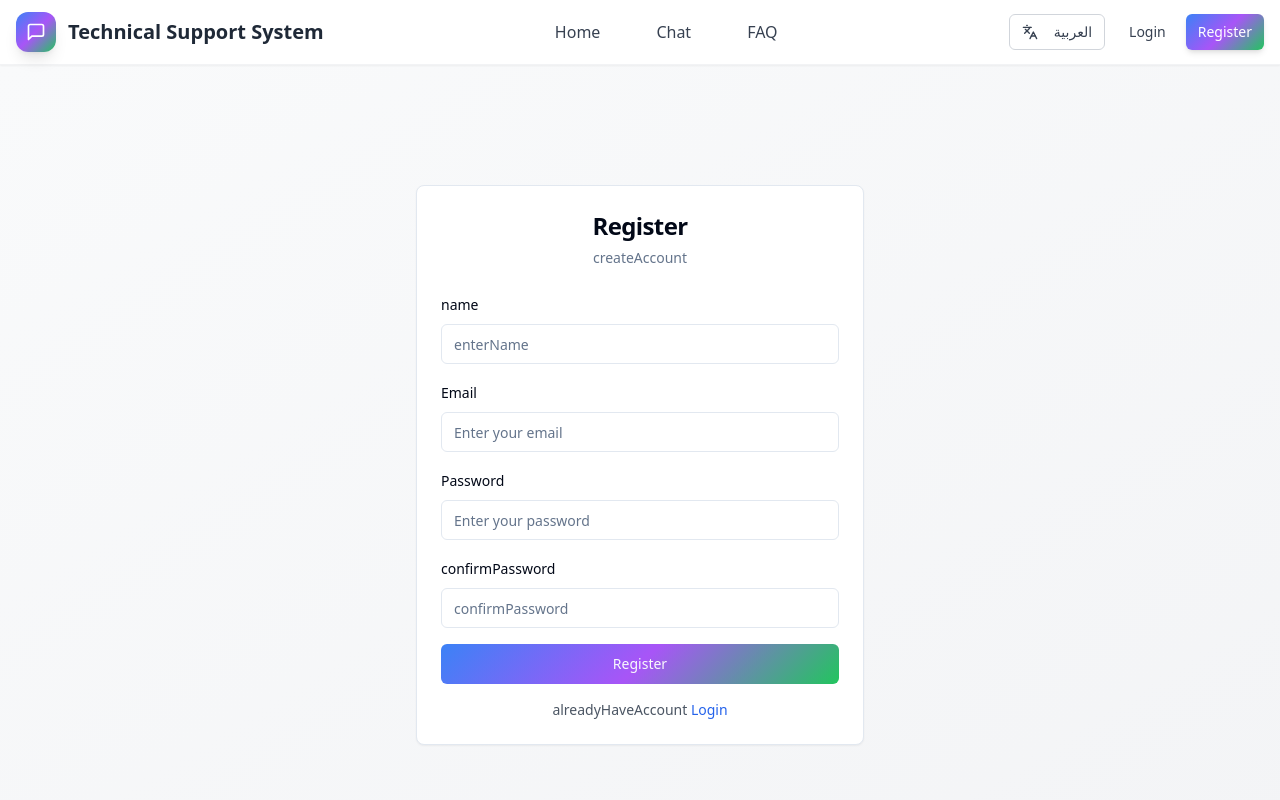
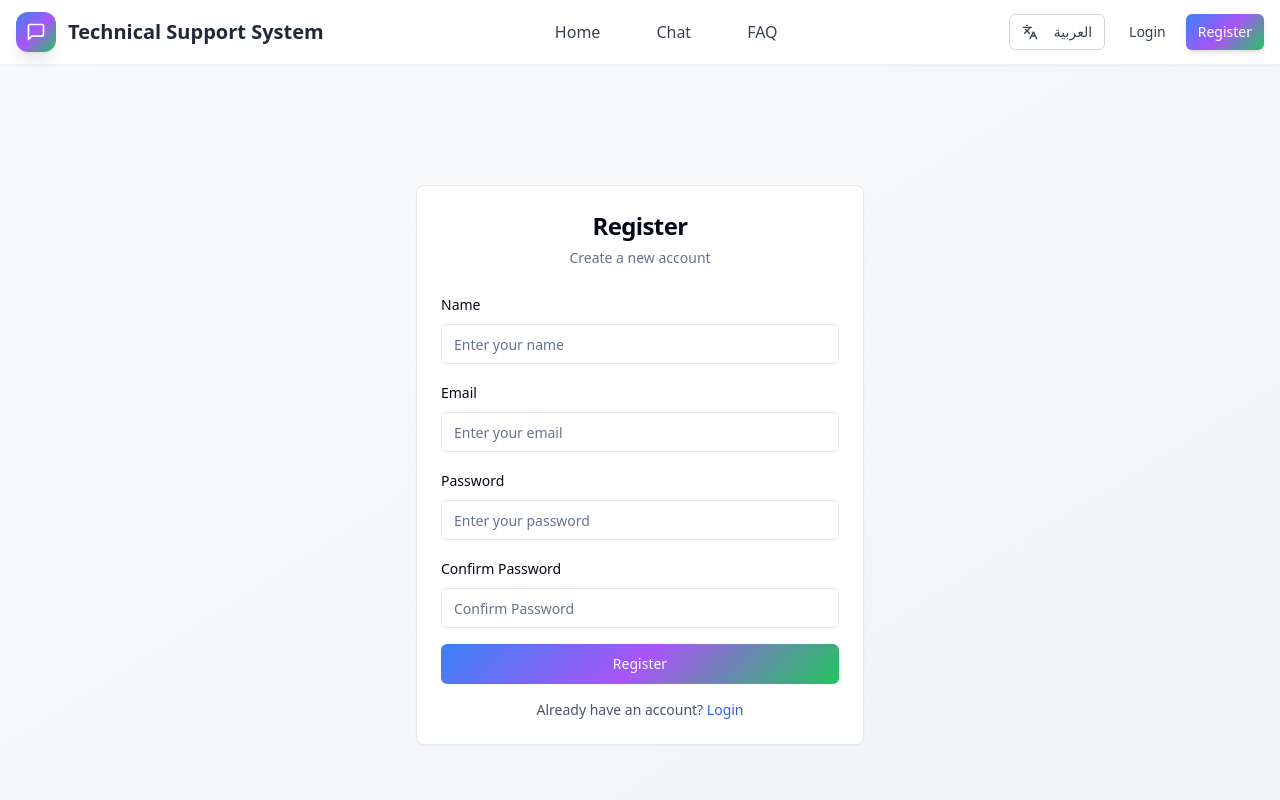
Before and after one commit to mohammedemran-a/support-chat, a React (Vite) app: page /register in a window 1280 px wide. Shown: the top 800 px of the page. Built offline with nearby package versions, Linux system fonts and the light colour scheme.

Commit message:
Fix: Register page translation issues
Updated the Register page to use i18n for all text, ensuring correct translation to Arabic.

```diff
--- a/src/locales/ar.json
+++ b/src/locales/ar.json
@@ -71,5 +71,15 @@
   "faqDescription": "ابحث عن إجابات للأسئلة الشائعة",
   "chatWelcome": "أهلاً بك! كيف يمكنني مساعدتك اليوم؟",
   "botTyping": "البوت يكتب...",
-  "newChatStarted": "تم بدء محادثة جديدة"
+  "newChatStarted": "تم بدء محادثة جديدة",
+  "name": "الاسم",
+  "enterName": "أدخل الاسم",
+  "confirmPassword": "تأكيد كلمة المرور",
+  "createAccount": "إنشاء حساب جديد",
+  "alreadyHaveAccount": "لديك حساب بالفعل؟",
+  "passwordMismatch": "كلمات المرور غير متطابقة",
+  "passwordMinLength": "كلمة المرور يجب أن تكون 6 أحرف على الأقل",
+  "emailAlreadyRegistered": "هذا البريد الإلكتروني مسجل بالفعل",
+  "registrationError": "خطأ في إنشاء الحساب",
+  "registrationSuccess": "تم إنشاء الحساب بنجاح! يرجى التحقق من بريدك الإلكتروني لتأكيد الحساب"
 }
--- a/src/locales/en.json
+++ b/src/locales/en.json
@@ -71,5 +71,15 @@
   "faqDescription": "Find answers to frequently asked questions",
   "chatWelcome": "Hello! How can I help you today?",
   "botTyping": "Bot is typing...",
-  "newChatStarted": "New chat started"
+  "newChatStarted": "New chat started",
+  "name": "Name",
+  "enterName": "Enter your name",
+  "confirmPassword": "Confirm Password",
+  "createAccount": "Create a new account",
+  "alreadyHaveAccount": "Already have an account?",
+  "passwordMismatch": "Passwords do not match",
+  "passwordMinLength": "Password must be at least 6 characters",
+  "emailAlreadyRegistered": "This email is already registered",
+  "registrationError": "Error creating account",
+  "registrationSuccess": "Account created successfully! Please check your email to confirm your account"
 }
--- a/src/pages/Register.tsx
+++ b/src/pages/Register.tsx
@@ -26,12 +26,12 @@ const RegisterForm = () => {
     e.preventDefault();
 
     if (formData.password !== formData.confirmPassword) {
-      toast.error(t('passwordMismatch') || 'كلمات المرور غير متطابقة');
+      toast.error(t('passwordMismatch') || 'Passwords do not match');
       return;
     }
 
     if (formData.password.length < 6) {
-      toast.error('كلمة المرور يجب أن تكون 6 أحرف على الأقل');
+      toast.error(t('passwordMinLength') || 'Password must be at least 6 characters');
       return;
     }
 
@@ -54,18 +54,18 @@ const RegisterForm = () => {
       if (error) {
         console.error('Registration error:', error);
         if (error.message.includes('already registered')) {
-          toast.error('هذا البريد الإلكتروني مسجل بالفعل');
+          toast.error(t('emailAlreadyRegistered') || 'This email is already registered');
         } else {
-          toast.error(error.message || 'خطأ في إنشاء الحساب');
+          toast.error(error.message || t('registrationError') || 'Error creating account');
         }
         return;
       }
 
-      toast.success('تم إنشاء الحساب بنجاح! يرجى التحقق من بريدك الإلكتروني لتأكيد الحساب');
+      toast.success(t('registrationSuccess') || 'Account created successfully! Please check your email to confirm your account');
       navigate('/login');
     } catch (error: any) {
       console.error('Registration error:', error);
-      toast.error('خطأ في إنشاء الحساب');
+      toast.error(t('registrationError') || 'Error creating account');
     } finally {
       setIsLoading(false);
     }
@@ -76,16 +76,16 @@ const RegisterForm = () => {
       <Card className="w-full max-w-md">
         <CardHeader className="text-center">
           <CardTitle className="text-2xl font-bold">{t('register')}</CardTitle>
-          <CardDescription>{t('createAccount') || 'إنشاء حساب جديد'}</CardDescription>
+          <CardDescription>{t('createAccount')}</CardDescription>
         </CardHeader>
         <CardContent>
           <form onSubmit={handleSubmit} className="space-y-4">
             <div className="space-y-2">
-              <Label htmlFor="name">{t('name') || 'الاسم'}</Label>
+              <Label htmlFor="name">{t('name')}</Label>
               <Input
                 id="name"
                 type="text"
-                placeholder={t('enterName') || 'أدخل الاسم'}
+                placeholder={t('enterName')}
                 value={formData.name}
                 onChange={(e) => setFormData({...formData, name: e.target.value})}
                 required
@@ -93,11 +93,11 @@ const RegisterForm = () => {
             </div>
 
             <div className="space-y-2">
-              <Label htmlFor="email">{t('email') || 'البريد الإلكتروني'}</Label>
+              <Label htmlFor="email">{t('email')}</Label>
               <Input
                 id="email"
                 type="email"
-                placeholder={t('enterEmail') || 'أدخل البريد الإلكتروني'}
+                placeholder={t('enterEmail')}
                 value={formData.email}
                 onChange={(e) => setFormData({...formData, email: e.target.value})}
                 required
@@ -105,11 +105,11 @@ const RegisterForm = () => {
             </div>
 
             <div className="space-y-2">
-              <Label htmlFor="password">{t('password') || 'كلمة المرور'}</Label>
+              <Label htmlFor="password">{t('password')}</Label>
               <Input
                 id="password"
                 type="password"
-                placeholder={t('enterPassword') || 'أدخل كلمة المرور'}
+                placeholder={t('enterPassword')}
                 value={formData.password}
                 onChange={(e) => setFormData({...formData, password: e.target.value})}
                 required
@@ -118,11 +118,11 @@ const RegisterForm = () => {
             </div>
 
             <div className="space-y-2">
-              <Label htmlFor="confirmPassword">{t('confirmPassword') || 'تأكيد كلمة المرور'}</Label>
+              <Label htmlFor="confirmPassword">{t('confirmPassword')}</Label>
               <Input
                 id="confirmPassword"
                 type="password"
-                placeholder={t('confirmPassword') || 'تأكيد كلمة المرور'}
+                placeholder={t('confirmPassword')}
                 value={formData.confirmPassword}
                 onChange={(e) => setFormData({...formData, confirmPassword: e.target.value})}
                 required
@@ -135,12 +135,12 @@ const RegisterForm = () => {
               className="w-full bg-brand-gradient hover:opacity-90"
               disabled={isLoading}
             >
-              {isLoading ? (t('loading') || 'جاري التحميل...') : (t('register') || 'إنشاء حساب')}
+              {isLoading ? t('loading') : t('register')}
             </Button>
 
             <div className="text-center">
               <p className="text-sm text-gray-600">
-                {t('alreadyHaveAccount') || 'لديك حساب بالفعل؟'}{' '}
+                {t('alreadyHaveAccount')}{' '}
                 <button
                   type="button"
                   onClick={() => navigate('/login')}
```
